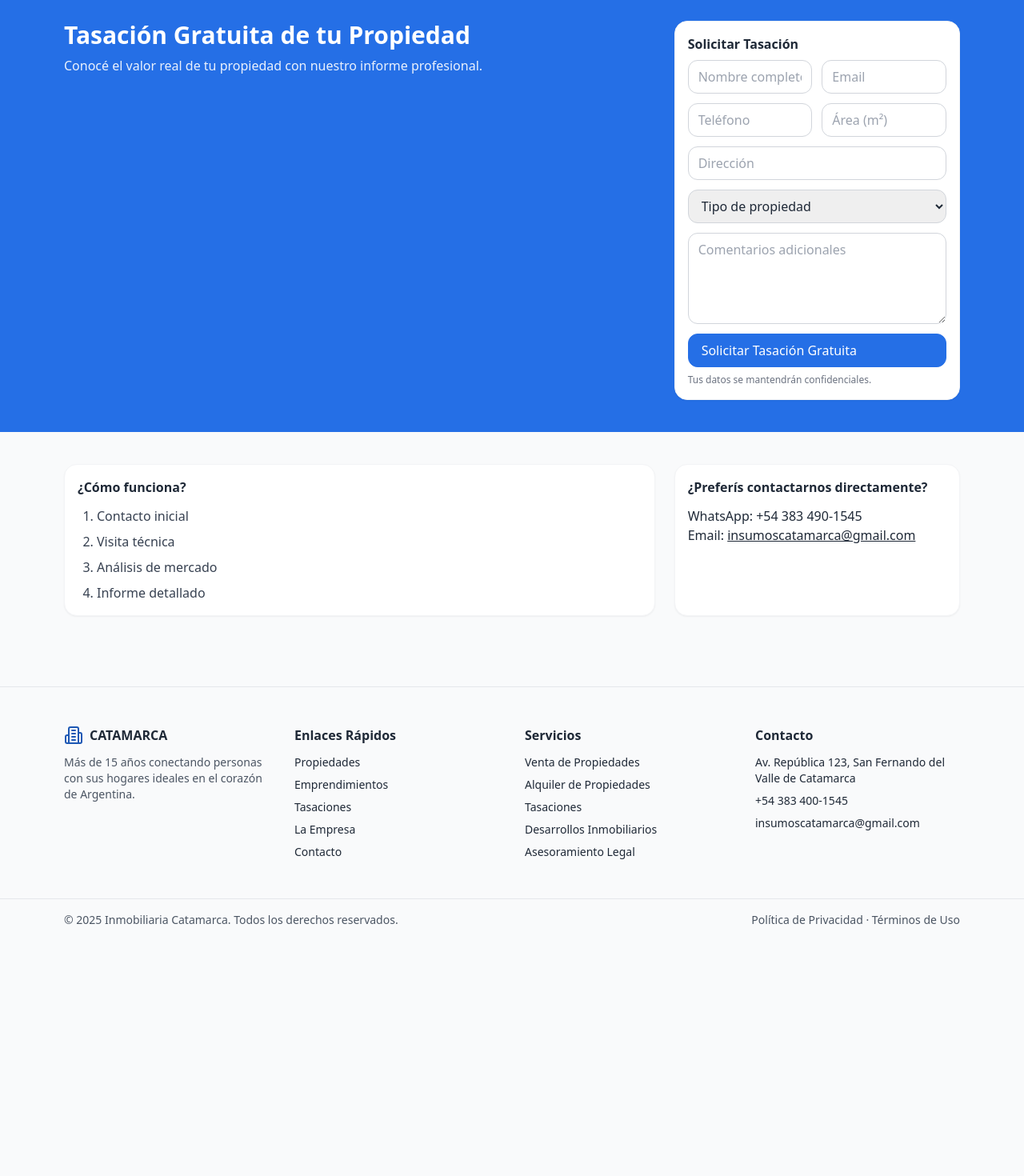
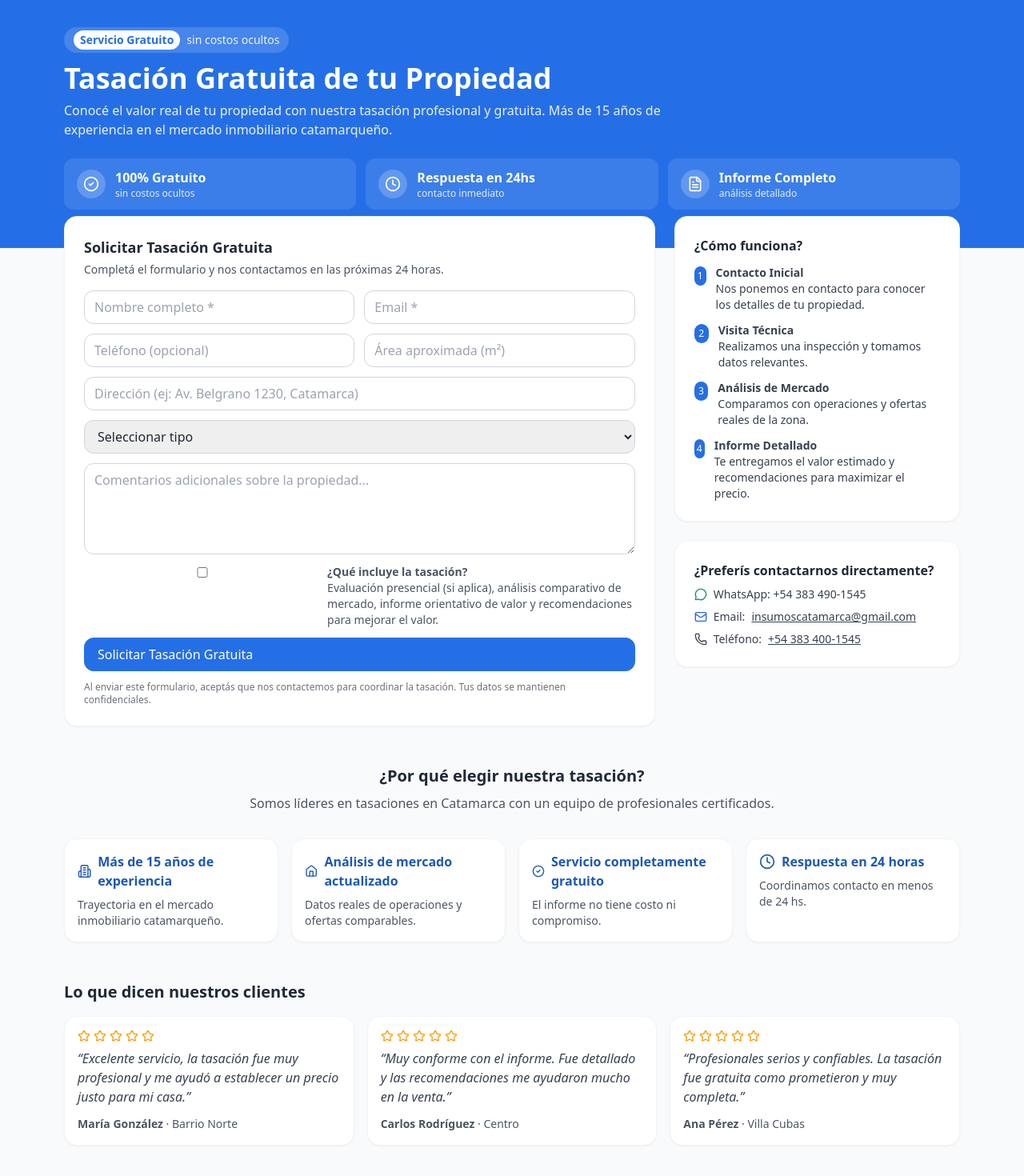
Before and after one commit to DataSenseCat/datainmobiliaria, a React (Vite) app: page /tasaciones in a window 1280 px wide. Shown: the part 120-1590 px from the top of the page at 80% size. Before the commit the page ends 1296 px from the top, so only its background shows below. Built offline with nearby package versions, Linux system fonts and the light colour scheme.

Commit message:
Update Tasaciones.tsx

```diff
--- a/src/pages/Tasaciones.tsx
+++ b/src/pages/Tasaciones.tsx
@@ -1,44 +1,194 @@
+import { CheckCircle2, Clock, FileText, MessageCircle, Mail, Phone, Home, Building2, Star } from 'lucide-react'
 import { SITE } from '../shared/SiteConfig'
 
 export default function Tasaciones(){
   return (
-    <div>
-      <section className="bg-brand-600 text-white py-10">
-        <div className="container grid md:grid-cols-3 gap-6 items-start">
-          <div className="md:col-span-2">
-            <h1 className="text-3xl font-bold">Tasación Gratuita de tu Propiedad</h1>
-            <p className="opacity-90 mt-2">Conocé el valor real de tu propiedad con nuestro informe profesional.</p>
+    <div className="w-full">
+      {/* HERO azul */}
+      <section className="bg-brand-600 text-white">
+        <div className="container py-12">
+          <div className="inline-flex items-center gap-2 text-xs md:text-sm bg-white/15 rounded-full px-3 py-1 mb-3">
+            <span className="bg-white text-brand-600 px-2 py-0.5 rounded-full font-semibold">Servicio Gratuito</span>
+            <span className="opacity-90">sin costos ocultos</span>
           </div>
-          <form className="card p-4 bg-white text-gray-800">
-            <h2 className="font-semibold mb-2">Solicitar Tasación</h2>
-            <div className="grid grid-cols-2 gap-3">
-              <input placeholder="Nombre completo"/>
-              <input placeholder="Email" type="email"/>
-              <input placeholder="Teléfono"/>
-              <input placeholder="Área (m²)"/>
-              <input className="col-span-2" placeholder="Dirección"/>
-              <select className="col-span-2"><option>Tipo de propiedad</option><option>casa</option><option>departamento</option><option>lote</option></select>
-              <textarea className="col-span-2" rows={4} placeholder="Comentarios adicionales"/>
-            </div>
-            <button className="btn btn-primary w-full mt-3">Solicitar Tasación Gratuita</button>
-            <p className="text-xs text-gray-500 mt-2">Tus datos se mantendrán confidenciales.</p>
-          </form>
+          <h1 className="text-3xl md:text-4xl font-bold">Tasación Gratuita de tu Propiedad</h1>
+          <p className="opacity-90 mt-2 max-w-3xl">
+            Conocé el valor real de tu propiedad con nuestra tasación profesional y gratuita. Más de 15 años de experiencia en el mercado inmobiliario catamarqueño.
+          </p>
+
+          {/* Badges */}
+          <div className="mt-6 grid md:grid-cols-3 gap-3">
+            <Badge icon={<CheckCircle2 className="w-5 h-5" />} title="100% Gratuito" desc="sin costos ocultos" />
+            <Badge icon={<Clock className="w-5 h-5" />} title="Respuesta en 24hs" desc="contacto inmediato" />
+            <Badge icon={<FileText className="w-5 h-5" />} title="Informe Completo" desc="análisis detallado" />
+          </div>
         </div>
       </section>
 
-      <section className="container py-10 grid md:grid-cols-3 gap-6">
-        <div className="md:col-span-2 card p-4">
-          <h3 className="font-semibold mb-3">¿Cómo funciona?</h3>
-          <ol className="list-decimal ml-6 space-y-2 text-gray-700">
-            <li>Contacto inicial</li><li>Visita técnica</li><li>Análisis de mercado</li><li>Informe detallado</li>
-          </ol>
+      {/* Form + Sidebar */}
+      <section className="container -mt-10 relative z-10">
+        <div className="grid md:grid-cols-3 gap-6">
+          {/* FORM */}
+          <div className="md:col-span-2 card p-6 bg-white">
+            <h2 className="text-lg font-semibold mb-1">Solicitar Tasación Gratuita</h2>
+            <p className="text-sm text-gray-600 mb-4">Completá el formulario y nos contactamos en las próximas 24 horas.</p>
+
+            <form className="grid grid-cols-2 gap-3">
+              <input placeholder="Nombre completo *" required />
+              <input placeholder="Email *" type="email" required />
+              <input placeholder="Teléfono (opcional)" />
+              <input placeholder="Área aproximada (m²)" />
+              <input className="col-span-2" placeholder="Dirección (ej: Av. Belgrano 1230, Catamarca)" />
+              <select className="col-span-2">
+                <option>Seleccionar tipo</option>
+                <option>Casa</option>
+                <option>Departamento</option>
+                <option>Lote</option>
+                <option>Local</option>
+              </select>
+              <textarea className="col-span-2" rows={4} placeholder="Comentarios adicionales sobre la propiedad..." />
+              <div className="col-span-2">
+                <label className="flex items-start gap-2 text-sm text-gray-600">
+                  <input type="checkbox" className="mt-1" />
+                  <span>
+                    <strong>¿Qué incluye la tasación?</strong><br/>
+                    Evaluación presencial (si aplica), análisis comparativo de mercado, informe orientativo de valor y recomendaciones para mejorar el valor.
+                  </span>
+                </label>
+              </div>
+              <button type="submit" className="btn btn-primary col-span-2">Solicitar Tasación Gratuita</button>
+              <p className="text-xs text-gray-500 col-span-2">Al enviar este formulario, aceptás que nos contactemos para coordinar la tasación. Tus datos se mantienen confidenciales.</p>
+            </form>
+          </div>
+
+          {/* SIDEBAR */}
+          <aside className="flex flex-col gap-6">
+            <div className="card p-6">
+              <h3 className="font-semibold mb-3">¿Cómo funciona?</h3>
+              <ol className="space-y-3 text-sm text-gray-700">
+                <li className="flex gap-3">
+                  <span className="w-6 h-6 rounded-full bg-brand-600 text-white text-xs flex items-center justify-center mt-0.5">1</span>
+                  <div><strong>Contacto Inicial</strong><br/>Nos ponemos en contacto para conocer los detalles de tu propiedad.</div>
+                </li>
+                <li className="flex gap-3">
+                  <span className="w-6 h-6 rounded-full bg-brand-600 text-white text-xs flex items-center justify-center mt-0.5">2</span>
+                  <div><strong>Visita Técnica</strong><br/>Realizamos una inspección y tomamos datos relevantes.</div>
+                </li>
+                <li className="flex gap-3">
+                  <span className="w-6 h-6 rounded-full bg-brand-600 text-white text-xs flex items-center justify-center mt-0.5">3</span>
+                  <div><strong>Análisis de Mercado</strong><br/>Comparamos con operaciones y ofertas reales de la zona.</div>
+                </li>
+                <li className="flex gap-3">
+                  <span className="w-6 h-6 rounded-full bg-brand-600 text-white text-xs flex items-center justify-center mt-0.5">4</span>
+                  <div><strong>Informe Detallado</strong><br/>Te entregamos el valor estimado y recomendaciones para maximizar el precio.</div>
+                </li>
+              </ol>
+            </div>
+
+            <div className="card p-6">
+              <h3 className="font-semibold mb-2">¿Preferís contactarnos directamente?</h3>
+              <div className="space-y-2 text-sm text-gray-700">
+                <p className="flex items-center gap-2"><MessageCircle className="w-4 h-4 text-emerald-600"/> WhatsApp: {SITE.whatsapp}</p>
+                <p className="flex items-center gap-2"><Mail className="w-4 h-4 text-blue-600"/> Email: <a href={`mailto:${SITE.email}`} className="underline">{SITE.email}</a></p>
+                <p className="flex items-center gap-2"><Phone className="w-4 h-4 text-gray-700"/> Teléfono: <a href={`tel:${SITE.phone}`} className="underline">{SITE.phone}</a></p>
+              </div>
+            </div>
+          </aside>
         </div>
-        <aside className="card p-4">
-          <h3 className="font-semibold mb-3">¿Preferís contactarnos directamente?</h3>
-          <p>WhatsApp: {SITE.whatsapp}</p>
-          <p>Email: <a href={`mailto:${SITE.email}`} className="underline">{SITE.email}</a></p>
-        </aside>
+      </section>
+
+      {/* ¿Por qué elegir...? */}
+      <section className="container py-12">
+        <h3 className="text-xl font-semibold text-center mb-2">¿Por qué elegir nuestra tasación?</h3>
+        <p className="text-center text-gray-600 mb-8">Somos líderes en tasaciones en Catamarca con un equipo de profesionales certificados.</p>
+
+        <div className="grid md:grid-cols-4 gap-4">
+          <FeatureCard icon={<Building2 className="w-5 h-5"/>} title="Más de 15 años de experiencia" desc="Trayectoria en el mercado inmobiliario catamarqueño." />
+          <FeatureCard icon={<Home className="w-5 h-5"/>} title="Análisis de mercado actualizado" desc="Datos reales de operaciones y ofertas comparables." />
+          <FeatureCard icon={<CheckCircle2 className="w-5 h-5"/>} title="Servicio completamente gratuito" desc="El informe no tiene costo ni compromiso." />
+          <FeatureCard icon={<Clock className="w-5 h-5"/>} title="Respuesta en 24 horas" desc="Coordinamos contacto en menos de 24 hs." />
+        </div>
+      </section>
+
+      {/* Testimonios */}
+      <section className="container pb-10">
+        <h3 className="text-xl font-semibold mb-4">Lo que dicen nuestros clientes</h3>
+        <div className="grid md:grid-cols-3 gap-4">
+          <Testimonial text="Excelente servicio, la tasación fue muy profesional y me ayudó a establecer un precio justo para mi casa." author="María González" role="Barrio Norte" />
+          <Testimonial text="Muy conforme con el informe. Fue detallado y las recomendaciones me ayudaron mucho en la venta." author="Carlos Rodríguez" role="Centro" />
+          <Testimonial text="Profesionales serios y confiables. La tasación fue gratuita como prometieron y muy completa." author="Ana Pérez" role="Villa Cubas" />
+        </div>
+      </section>
+
+      {/* FAQ */}
+      <section className="container pb-12">
+        <h3 className="text-xl font-semibold text-center mb-6">Preguntas Frecuentes</h3>
+        <div className="max-w-3xl mx-auto space-y-3">
+          <FAQ q="¿Realmente es gratuita la tasación?" a="Sí, completamente gratuita. No cobramos nada por la visita, evaluación e informe de tasación." />
+          <FAQ q="¿Cuánto tiempo demora el proceso?" a="Entre 3 a 5 días hábiles desde la solicitud hasta la entrega del informe." />
+          <FAQ q="¿Qué incluye el informe de tasación?" a="Valor estimado, análisis comparativo de mercado, fotos de la propiedad, y recomendaciones para mejorar el valor." />
+          <FAQ q="¿Debo estar presente durante la tasación?" a="Preferentemente sí, para mostrar características especiales de la propiedad y resolver dudas." />
+          <FAQ q="¿En qué zonas hacen tasaciones?" a="Trabajamos en toda la provincia de Catamarca, priorizando San Fernando del Valle y alrededores." />
+        </div>
+      </section>
+
+      {/* CTA verde */}
+      <section className="bg-gradient-to-r from-emerald-600 to-green-600 text-white">
+        <div className="container py-10 text-center">
+          <h3 className="text-xl md:text-2xl font-semibold mb-2">¿Estás pensando en vender tu propiedad?</h3>
+          <p className="opacity-95 mb-5">Una tasación profesional es el primer paso para una venta exitosa.</p>
+          <div className="flex items-center justify-center gap-3">
+            <a href="#top" className="btn bg-white text-emerald-700 hover:bg-white/90">Solicitar Tasación Gratuita</a>
+            <a href="/contacto" className="btn btn-primary border-white bg-transparent hover:bg-white/10">Contactar Asesor</a>
+          </div>
+        </div>
       </section>
     </div>
   )
 }
+
+/* ---------- componentes chicos usados arriba ---------- */
+
+function Badge({icon, title, desc}:{icon:React.ReactNode,title:string,desc:string}){
+  return (
+    <div className="flex items-center gap-3 bg-white/10 rounded-xl px-4 py-3">
+      <div className="w-9 h-9 rounded-full bg-white/20 flex items-center justify-center">{icon}</div>
+      <div>
+        <div className="font-semibold">{title}</div>
+        <div className="text-xs opacity-85">{desc}</div>
+      </div>
+    </div>
+  )
+}
+
+function FeatureCard({icon,title,desc}:{icon:React.ReactNode,title:string,desc:string}){
+  return (
+    <div className="card p-4">
+      <div className="flex items-center gap-2 text-brand-700 mb-2">{icon}<span className="font-semibold">{title}</span></div>
+      <p className="text-sm text-gray-600">{desc}</p>
+    </div>
+  )
+}
+
+function Testimonial({text, author, role}:{text:string, author:string, role:string}){
+  return (
+    <div className="card p-4">
+      <div className="flex items-center gap-1 text-amber-500 mb-2">
+        <Star className="w-4 h-4"/><Star className="w-4 h-4"/><Star className="w-4 h-4"/><Star className="w-4 h-4"/><Star className="w-4 h-4"/>
+      </div>
+      <p className="text-gray-700 italic">“{text}”</p>
+      <div className="text-sm text-gray-600 mt-3">
+        <strong>{author}</strong> · {role}
+      </div>
+    </div>
+  )
+}
+
+function FAQ({q,a}:{q:string,a:string}){
+  return (
+    <details className="card p-4">
+      <summary className="cursor-pointer font-medium">{q}</summary>
+      <p className="text-gray-700 mt-2">{a}</p>
+    </details>
+  )
+}
```
